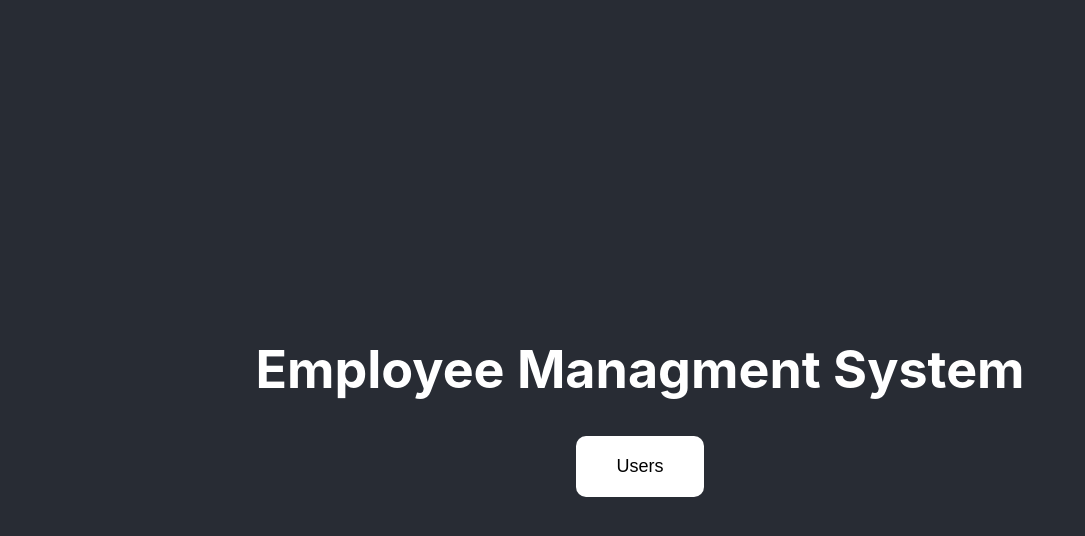
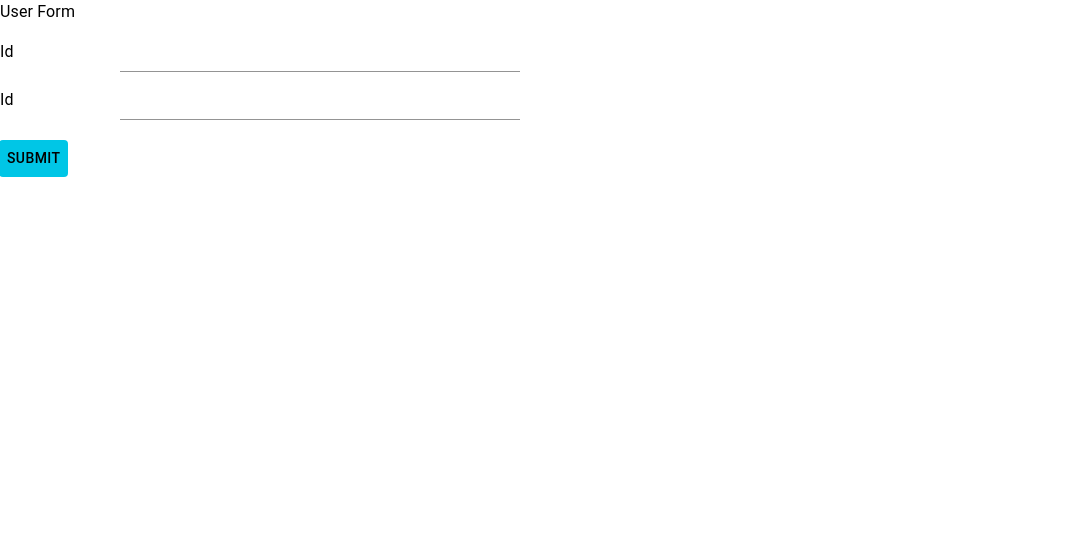
Before and after one commit to leshaan99/employee-managment-system-mern, a React (Create React App) app in the folder client/: page /users in a window 1280 px wide. Shown: the top 536 px of the page, without its empty margins (0-1085 px from the left). Built offline with nearby package versions, Linux system fonts and the light colour scheme.

Commit message:
Create routes

```diff
--- a/client/src/index.js
+++ b/client/src/index.js
@@ -1,14 +1,19 @@
 import React from 'react';
 import ReactDOM from 'react-dom/client';
 import './index.css';
+import reportWebVitals from './reportWebVitals';
+import { BrowserRouter, Route, Routes } from 'react-router-dom';
 import App from './App';
-import reportWebVitals from './reportWebVitals';
+import Users from './Users';
 
 const root = ReactDOM.createRoot(document.getElementById('root'));
 root.render(
-  <React.StrictMode>
-    <App />
-  </React.StrictMode>
+  <BrowserRouter>
+    <Routes>
+      <Route path='/' element={<App/>}/>
+      <Route path='/users' element={<Users/>}/>
+    </Routes>
+  </BrowserRouter>
 );
 
 // If you want to start measuring performance in your app, pass a function
```
